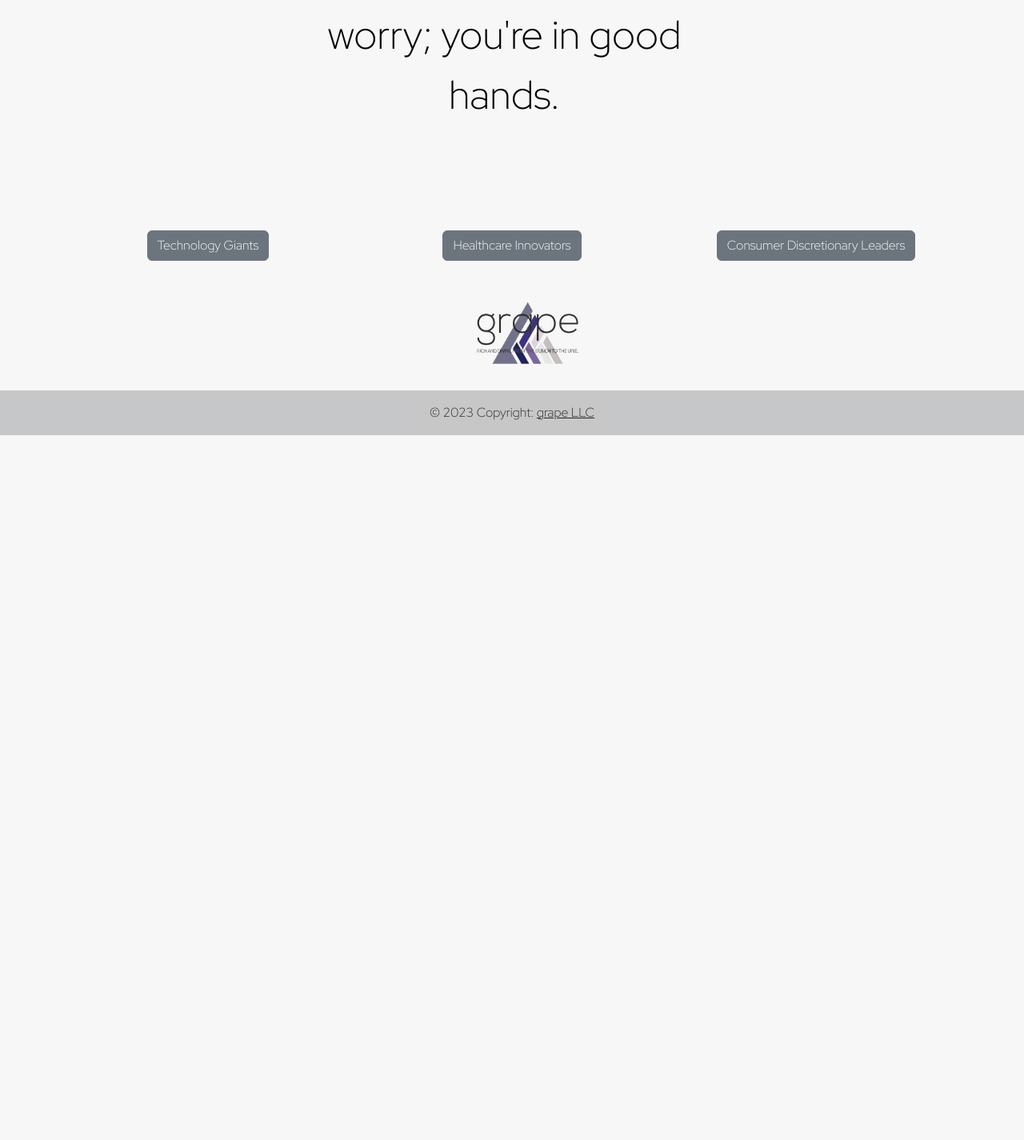
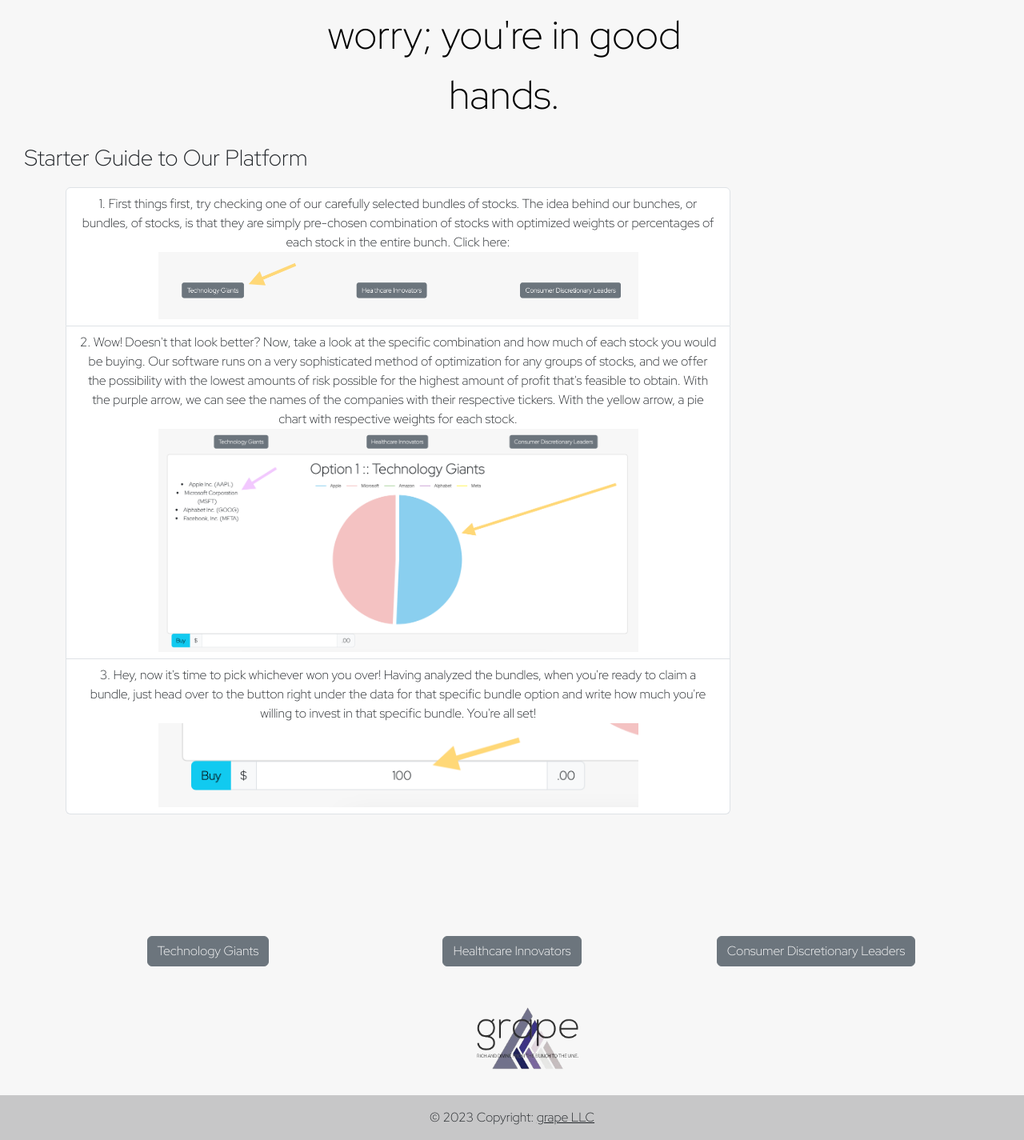
Before and after one commit to laurasfelix/Grape-financial-advisor, a Flask app: template templates/bundle_offer.html in a window 1280 px wide. Shown: the part 271-1696 px from the top of the page at 80% size. Before the commit the page ends 815 px from the top, so only its background shows below. Run offline with Flask 3, Linux system fonts and the light colour scheme; the template is opened without the code that fills it: most values are stand-ins (such as "Sample title", 1, 10 or a date in 2020).

Commit message:
ninth commit mvp all ready

```diff
--- a/app.py
+++ b/app.py
@@ -61,7 +61,6 @@ def name():
             listy = session['users']
             listy.append({'name':name, 'bool_check':True, 'bundle_number': 1})
             session['users'] = listy
-
             bool_check=True
 
         # return redirect(url_for('.bundle_offer', props=name, bool_check=bool_check))
--- a/templates/bundle_offer.html
+++ b/templates/bundle_offer.html
@@ -33,6 +33,11 @@
   color:  #000000;
 }
 .pip:hover{
+  color: rgb(162, 115, 219) !important;
+  background-color: rgb(231, 210, 124) !important;
+}
+
+.bah:hover{
   color: rgb(162, 115, 219) !important;
   background-color: rgb(231, 210, 124) !important;
 }
@@ -96,6 +101,50 @@
             {%endif%}
 
           </div>
+          </div>
+          </div>
+
+          {%if not bool_check%}
+
+          <div class="container">
+            <div class="row">
+              <div class="col-9">
+                <br>
+                <p class="bah" style="font-size: 28px; position:relative; left:-290px;"> Starter Guide to Our Platform</p>
+
+                <p style="font-size: 24px; position:relative; left:-200px;"> <ol class="list-group list-group-numbered">
+                  <li class="list-group-item bah">First things first, try checking one of our carefully selected bundles of stocks.
+                    The idea behind our bunches, or bundles, of stocks, is that they are simply pre-chosen combination of stocks with
+                    optimized weights or percentages of each stock in the entire bunch.
+                    Click here:
+                    <br>
+                      <img src="/static/step1.png" width="600" height="auto">
+                  </li>
+                  <li class="list-group-item bah">
+                    Wow! Doesn't that look better? Now, take a look at the specific combination and how much of each
+                    stock you would be buying. Our software runs on a very sophisticated method of optimization for any groups
+                    of stocks, and we offer the possibility with the lowest amounts of risk possible for the highest amount of
+                    profit that's feasible to obtain.
+
+                    With the purple arrow, we can see the names of the companies with their respective tickers. With
+                    the yellow arrow, a pie chart with respective weights for each stock.
+                    <br>
+                    <img src="/static/step2.png" width="600" height="auto">
+                  </li>
+                  <li class="list-group-item bah">
+                    Hey, now it's time to pick whichever won you over! Having analyzed the bundles, when you're ready to
+                    claim a bundle, just head over to the button right under the data for that specific bundle option and
+                    write how much you're willing to invest in that specific bundle. You're all set!
+                    <br>
+                    <img src="/static/step3.png" width="600" height="auto">
+                  </li>
+                </ol></p>
+
+              </div>
+            </div>
+          </div>
+
+          {%endif%}
           <!-- # Options Collapse Buttons -->
                   <p>
                     <br>
@@ -115,7 +164,7 @@
                           </button>
                         </div>
                         <div class="col-4">
-                          <button class="btn btn-secondary" type="button" data-bs-toggle="collapse" data-bs-target="#collapseExample2" aria-expanded="false" aria-controls="collapseExample">
+                          <button class="btn btn-secondary" type="button" data-bs-toggle="collapse" data-bs-target="#collapseExample3" aria-expanded="false" aria-controls="collapseExample">
                             Healthcare Innovators
                           </button>
                         </div>
@@ -136,8 +185,7 @@
                   <div class="collapse" id="collapseExample">
                     <div class="card card-body">
                       <!-- # Body inside the Collapse Feature -->
-                      Some placeholder content for the collapse component. This panel is hidden by default but revealed when the user activates the relevant trigger.
-                      <div class = "row">
+                      <div class="row">
                         <h1> Option 1 :: Technology Giants </h1>
                         <div class = "col-2">
                         <li> Apple Inc. (AAPL) </li>
@@ -160,9 +208,10 @@
                           new Chart(canvas1, {
                              type: "pie",
                              data: {
+
                                 labels: ["Apple", "Microsoft", "Amazon", "Alphabet", "Meta"],
                                 datasets: [{
-                                   backgroundColor: ["blue", "red", "green", "purple", "yellow"],
+                                   backgroundColor: ['rgb(' + 137 + ',' + 207 + ',' + 240 + ')', 'rgb(' + 244 + ',' + 194 + ',' + 194 + ')', 'rgb(' + 169 + ',' + 211 + ',' + 158 + ')', 'rgb(' + 200 + ',' + 158 + ',' + 211 + ')', 'rgb(' + 255 + ',' + 244 + ',' + 79 + ')'],
                                    borderWidth: 10,
                                    data: [0.50701, 0.49299, 0.0, 0.0, 0.0]
                                 }]
@@ -195,15 +244,16 @@
 
                     </div>
                   </div>
+
           <!-- Second Button Content -->
                   <div class="collapse" id="collapseExample2">
                     <div class="card card-body">
                       <!-- # Body inside the Collapse Feature -->
-                      Some placeholder content for the collapse component. This panel is hidden by default but revealed when the user activates the relevant trigger.
+
                       <div class = "row">
-                        <h1> Option 2 :: Consumer Discretionary Leaders </h1>
+                        <h1> Option 3 :: Consumer Discretionary Leaders </h1>
                         <div class = "col-2">
-                        <li> The Walt Disney Company </li>
+                        <li> The Walt Disney Company (DIS) </li>
                         <li> Nike, Inc. (NKE) </li>
                         <li> Starbucks Corporation (SBUX) </li>
                         <li> McDonald’s Corporation (MCD) </li>
@@ -224,11 +274,12 @@
                           new Chart(canvas, {
                              type: "pie",
                              data: {
-                                labels: ["Apple", "Microsoft", "Amazon", "Alphabet", "Meta"],
+                              // {'DIS': 0.0, 'NKE': 0.4137, 'SBUX': 0.24492, 'MCD': 0.25383, 'KO': 0.08755}
+                                labels: ["Disney", "Nike", "Starbucks", "McDonald's", "Coca-Cola"],
                                 datasets: [{
-                                   backgroundColor: ["blue", "red", "green", "purple", "yellow"],
+                                  backgroundColor: ['rgb(' + 137 + ',' + 207 + ',' + 240 + ')', 'rgb(' + 244 + ',' + 194 + ',' + 194 + ')', 'rgb(' + 169 + ',' + 211 + ',' + 158 + ')', 'rgb(' + 200 + ',' + 158 + ',' + 211 + ')', 'rgb(' + 255 + ',' + 244 + ',' + 79 + ')'],
                                    borderWidth: 10,
-                                   data: [0.50701, 0.49299, 0.0, 0.0, 0.0]
+                                   data: [0.0, 0.4137,  0.24492, 0.25383, 0.08755]
                                 }]
                              },
                           });
@@ -261,7 +312,70 @@
 
       </div>
       </div>
+      <div class="collapse" id="collapseExample3">
+        <div class="card card-body">
+          <!-- # Body inside the Collapse Feature -->
 
+          <div class = "row">
+            <h1> Option 2 :: Healthcare Innovators </h1>
+            <div class = "col-2">
+            <li> Johnson & Johnson (JNJ) </li>
+            <li> Pfizer (PFE) </li>
+            <li> Moderna (MRNA) </li>
+            <li> AbbVie Inc. (ABBV) </li>
+            <li> Novartis AG (NVS) </li>
+          </div>
+          <div class = "col-8">
+            <style>
+              .sampleChart {
+                 max-width: 300px;
+                 height: 150px; }
+              * {   text-align: center;}
+           </style>
+           <script src = "https://cdnjs.cloudflare.com/ajax/libs/Chart.js/2.9.4/Chart.js">
+           </script>
+        <canvas id = "pieChart3"> </canvas>
+           <script>
+              let canvas3 = document.getElementById("pieChart3");
+              new Chart(canvas3, {
+                 type: "pie",
+                 data: {
+                  // {'JNJ': 0.0, 'PFE': 0.27662, 'MRNA': 0.4558, 'ABBV': 0.26758, 'NVS': 0.0}
+                    labels: ["JNJ", "PFE", "MRNA", "ABBV", "NVS"],
+                    datasets: [{
+                      backgroundColor: ['rgb(' + 137 + ',' + 207 + ',' + 240 + ')', 'rgb(' + 244 + ',' + 194 + ',' + 194 + ')', 'rgb(' + 169 + ',' + 211 + ',' + 158 + ')', 'rgb(' + 200 + ',' + 158 + ',' + 211 + ')', 'rgb(' + 255 + ',' + 244 + ',' + 79 + ')'],
+                       borderWidth: 10,
+                       data: [0.0,0.27662, 0.4558,  0.26758, 0.0]
+                    }]
+                 },
+              });
+           </script>
+           </div>
+
+
+          </div>
+        </div>
+        <div class="container">
+          <div class="row">
+            <div class="col-5">
+              <form method="post" action="/bundle_offer">
+              <input class="text" name="button-choice" class="form-control" value="3" hidden>
+              <div class="input-group mb-3">
+
+                <button type="submit" class="btn btn-info">Buy</button>
+                <span class="input-group-text">$</span>
+                <input type="text" name="money-invested" class="form-control">
+                <span class="input-group-text">.00</span>
+                </div>
+              </form>
+             </div>
+
+
+            </div>
+          </div>
+
+        </div>
+      </div>
       <img class="peep" src="static/Grape Logo.png" width="200">
       <footer class="bg-light text-center text-lg-start">
         <!-- Copyright -->
```
Also changed, not shown: static/step1.png (added), static/step2.png (added), static/step3.png (added).
